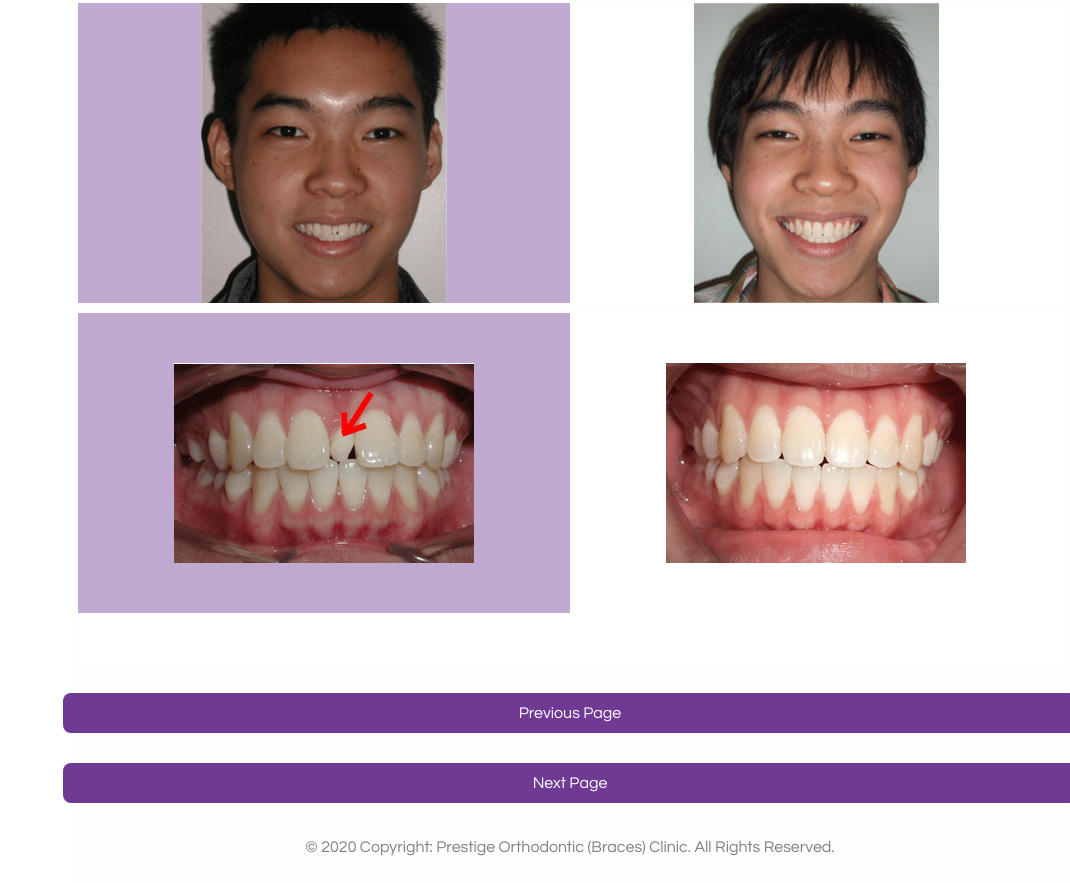
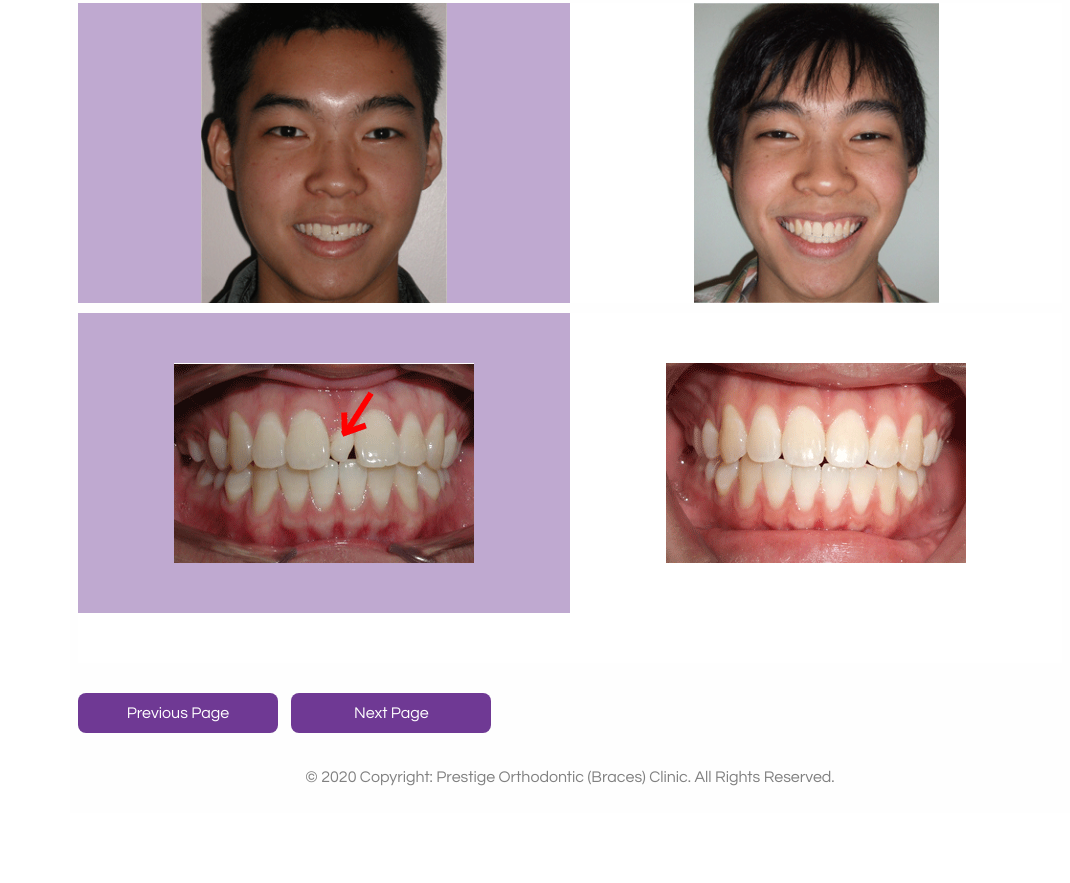
Before and after one commit to phisoft/prestigeortho-web, a plain HTML site: page patients-before-after-2.html in a window 1280 px wide. Shown: the part 3833-4716 px from the top of the page, without its empty margins (210-1280 px from the left). After the commit the page ends 4646 px from the top, so only its background shows below. Drawn offline with Linux system fonts and the light colour scheme.

Commit message:
Adjustment 2

```diff
--- a/patients-before-after-2.html
+++ b/patients-before-after-2.html
@@ -301,10 +301,8 @@
         </div>
     </div>
 
-    <div class="row">
-      <a href="patients-before-after.html" class="ws-button-2 col-sm-6">Previous Page </a>
-      <a href="patients-before-after-3.html" class="ws-button-2  col-sm-6">Next Page </a>
-    </div>
+    <a href="patients-before-after.html" class="ws-button-2">Previous Page </a>
+    <a href="patients-before-after-3.html" class="ws-button-2">Next Page </a>
 
 
 <!-- Footer -->
```
